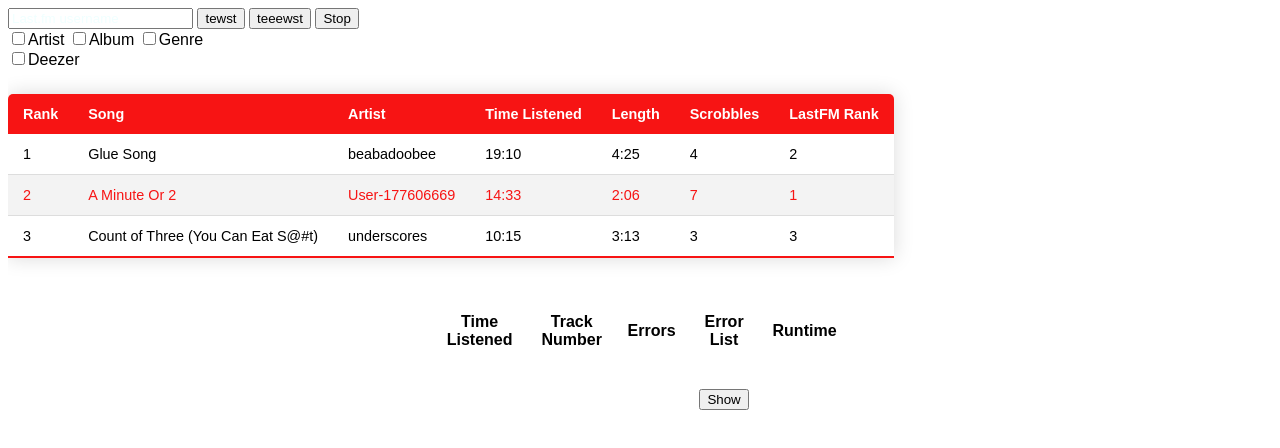
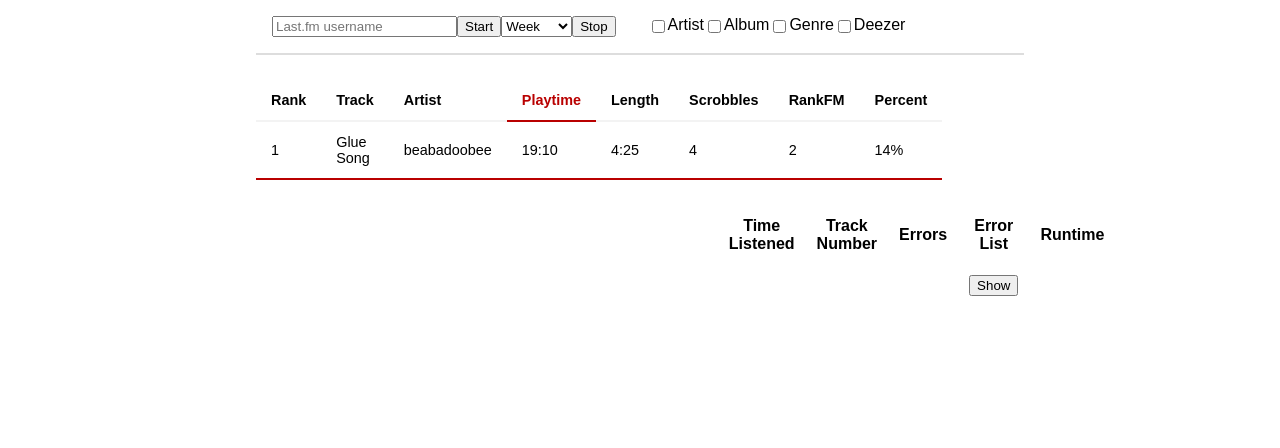
Before and after one commit to xandervsn/LastFM-Time-Charts, a website: page index.html in a window 1280 px wide. Both pictures are taken after a click on the element "Rank". Drawn offline with nearby package versions, Linux system fonts and the light colour scheme.

Commit message:
more web design

```diff
--- a/index.html
+++ b/index.html
@@ -8,33 +8,43 @@
     <title>:3</title>
 </head>
 <body class="body">
-    <div class="input-container">
+    <div class="input">
+        <div class="input-section">
             <input type="search", id='userInput1', placeholder="Last.fm username">
-        <button type="button" id="testbtn">tewst</button>
-        <button type="button" id="btn">teeewst</button>
+            <button type="button" id="testbtn">Start</button>
+            <select name ='range' id="range">
+                <option value="7day">Week</option>
+                <option value="1month">Month</option>
+                <option value="3month">3 Month</option>
+                <option value="6month">6 Month</option>
+                <option value="12month">Year</option>
+                <option value="overall">Overall</option>
+            </select>
             <button id='stopBtn'>Stop</button>
-        <br>
+        </div>
+        <div class="input-section">
             <input type="checkbox", id="artist">Artist</input>
             <input type="checkbox", id="album">Album</input>
             <input type="checkbox", id="genre">Genre</input>
-        <br>
             <input type="checkbox", id="deezer">Deezer</input>
+        </div>
     </div>
     <div class="table-container">
         <table class="content-table", id="content-table">
             <thead>
-              <tr class="first-row">
+              <tr class="first-row", id="first-row">
                 <th>Rank</th>
-                <th>Song</th>
+                <th>Track</th>
                 <th>Artist</th>
-                <th>Time Listened</th>
+                <th>Playtime</th>
                 <th>Length</th>
                 <th>Scrobbles</th>
-                <th>LastFM Rank</th>
+                <th>RankFM</th>
+                <th>Percent</th>
               </tr>
             </thead>
             <tbody>
-              <tr>
+              <tr id="filler">
                 <td>1</td>
                 <td>Glue Song</td>
                 <td>beabadoobee</td>
@@ -42,31 +52,11 @@
                 <td>4:25</td>
                 <td>4</td>
                 <td>2</td>
-              </tr>
-              <tr class="active-row", id="test">
-                <td>2</td>
-                <td>A Minute Or 2</td>
-                <td>User-177606669</td>
-                <td>14:33</td>
-                <td>2:06</td>
-                <td>7</td>
-                <td>1</td>
-              </tr>
-              <tr>
-                <td>3</td>
-                <td>Count of Three (You Can Eat S@#t)</td>
-                <td>underscores</td>
-                <td>10:15</td>
-                <td>3:13</td>
-                <td>3</td>
-                <td>3</td>
+                <td>14%</td>
               </tr>
             </tbody>
           </table>
-    </div>
-    <div class="form", id="form">
-</body>
-    <div id='content'  style="white-space: pre-line">
+          <div id='content'  class='errors'>
             <table id='books' cellpadding='10px' style="text-align:center">
                 <thead>
                     <tr>
@@ -93,6 +83,9 @@
                 </thead>
             </table>
         </div>
+    </div>
+    <div class="form", id="form">
+</body>
 
 <link rel= stylesheet href= style.css>
 <script src = "https://ajax.googleapis.com/ajax/libs/jquery/3.2.1/jquery.min.js"></script>
--- a/src/anal.js
+++ b/src/anal.js
@@ -16,3 +16,27 @@ function anal(total){
     }
     return `${analog}`
 }
+
+//overall | 7day | 1month | 3month | 6month | 12month
+function perchance(period, playtime, base){
+    let time = 0;
+
+    if(period == "period=overall&"){
+        time = 10;
+    }else if(period == "period=7day&"){
+        time = 7*24*60*60
+    }else if(period == "period=1month&"){
+        time = 30*24*60*60
+    }else if(period == "period=3month&"){
+        time = 90*24*60*60
+    }else if(period == "period=6month&"){
+        time = 182*24*60*60
+    }else if(period == "period=12month&"){
+        time = 365*24*60*60
+    }
+    if(Math.round(base*100*(playtime/time))/base == 0){
+        perchance(period, playtime, base*10)
+    }else{
+        return `${Math.round(base*100*(playtime/time))/base}%`
+    }
+}
--- a/src/listeners.js
+++ b/src/listeners.js
@@ -3,34 +3,23 @@ const stopBtn = document.getElementById("stopBtn")
 const showBtn = document.getElementById('showBtn')
 const errorList = document.getElementById('errorList')
 const content = document.getElementById('content')
-
 const tstinput = document.getElementById("userInput1")
+const filler = document.getElementById("filler")
 const btn = document.getElementById("testbtn")
-const test = document.getElementById("btn")
 const artist = document.getElementById("artist")
 const album = document.getElementById("album")
 const genre = document.getElementById("genre")
 const deezer = document.getElementById("deezer")
-
-test.onClick = () => {
-    let table = document.getElementById("content-table");
-    var row = table.insertRow(0);
-    var cell1 = row.insertCell(0);
-    var cell2 = row.insertCell(1);
-    cell1.innerHTML = "NEW CELL1";
-    cell2.innerHTML = "NEW CELL2";
-}
+const table = document.getElementById("content-table");
 
 btn.onclick = () => {
     onSubmit("user=" + tstinput.value + "&", artist.value == "on", album.value == "on", genre.value == "on", deezer.value == "on")
 }
 
+
 stopBtn.onclick = () => {
     onStop()
 }
-
-
-
 
 showBtn.onclick = function onClick(){
     if(errorList.style.visibility == "visible"){
--- a/src/print.js
+++ b/src/print.js
@@ -1,4 +1,5 @@
-function print(playList, listing, albumMap, genreMap){
+function print(albumMap, genreMap){
+    /*
     const artistMap = new Map();
     let artistName;
     for(var key in listing){
@@ -19,27 +20,28 @@ function print(playList, listing, albumMap, genreMap){
     }
     const artistsSorted = new Map([...artistMap.entries()].sort((a, b) => b[1] - a[1]));
     artistsSorted.forEach((time, artists)=>{
-        //console.log(`${artists}: ${anal(time)}`)
+        console.log(`${artists}: ${anal(time)}`)
     });
+    */
     const albumsSorted = new Map([...albumMap.entries()].sort((a, b) => b[1] - a[1]));
     albumsSorted.forEach((time, artists)=>{
-        //console.log(`ALBUM ${artists}: ${anal(time)}`)
+        console.log(`ALBUM ${artists}: ${anal(time)}`)
     });
     const genresSorted = new Map([...genreMap.entries()].sort((a, b) => b[1] - a[1]));
     genresSorted.forEach((time, artists)=>{
-        //console.log(`GENRE ${artists}: ${anal(time)}`)
+        console.log(`GENRE ${artists}: ${anal(time)}`)
     });
 }
 
 function sortTracks(trackMapUns){
-    const trackMap = new Map([...trackMapUns.entries()].sort((a, b) => b[1][1] - a[1][1]));
+    const trackMap = new Map([...trackMapUns.entries()].sort((a, b) => b[1][3] - a[1][3]));
     trackMapUns.clear()
     let i = 0;
     trackMap.forEach((arr, track)=>{
         i++;
-        trackMap.set(track, [arr[0], arr[1], i])
+        trackMap.set(track, [parseInt(i), arr[1], arr[2], anal(arr[3]), anal(arr[4]), arr[5], arr[6], arr[7]])
     });
     trackMap.forEach((arr, track)=>{
-        addTrack(arr[2], track, anal(arr[1]), anal(arr[0]))
+        addTrack(trackMap.get(track))
     });
 }
--- a/src/table.js
+++ b/src/table.js
@@ -1,48 +1,44 @@
-function getLength(){
-  return 0;
+function addTrack(trackmap){
+	let newRow = table.insertRow(-1);
+    for (let i = 0; i < 8; i++) {
+        newCell = newRow.insertCell(i);
+		let newText = document.createTextNode(trackmap[i]);
+		newCell.appendChild(newText);
+    }
+	filler.remove()
+	highlight();
 }
 
-function addTrack(rank, track, playtime, length, percentage){
-  response.tbldata.push({
-      "rank": rank,
-      "track": track,
-      "playtime": playtime,
-      "length": length,
-      "percentage": percentage,
-  });
+function highlight(){
+	let tableRows = document.getElementsByTagName('tr');
+	for (let i = 1; i < tableRows.length; i++) {
+		tableRows[i].onmouseover = function(){
+			tableRows[i].className = 'active-row'
+		};
+		tableRows[i].onmouseleave = function(){
+			tableRows[i].className = ''
+		};
+	}
 }
 
-const response = {
-  "tbldata": [
-     {
-        "rank": null,
-        "track": null,
-        "playtime": null,
-        "length": null,
-        "percentage": null,
-     },
-  ]
+const firstrow = document.getElementsByTagName('th');
+for (let i = 0; i < firstrow.length; i++) {
+	firstrow[i].onmouseover = function(){
+		if(firstrow[i].className.split(' ')[0] != 'on-head'){
+			firstrow[i].className = 'active-head'
+		}
+	};
+	firstrow[i].onmouseleave = function(){
+		if(firstrow[i].className.split(' ')[0] != 'on-head'){
+			firstrow[i].className = ''
+		}
+	};
 }
 
-let tableRows = document.getElementsByTagName('tr');
+function sortTableByColumn(table, column, asc = false) {
+	try{document.getElementsByClassName('on-head')[0].className = ''}catch{}
+	firstrow[column].className = 'on-head'
 
-for (let i = 1; i < tableRows.length; i++) {
-  tableRows[i].addEventListener('mouseover', function(e){
-    tableRows[i].className = 'active-row'
-  });
-  tableRows[i].addEventListener('mouseleave', function(e){
-    tableRows[i].className = ''
-  });
-}
-
-/**
- * Sorts a HTML table.
- *
- * @param {HTMLTableElement} table The table to sort
- * @param {number} column The index of the column to sort
- * @param {boolean} asc Determines if the sorting will be in ascending
- */
-function sortTableByColumn(table, column, asc = true) {
 	const dirModifier = asc ? 1 : -1;
 	const tBody = table.tBodies[0];
 	const rows = Array.from(tBody.querySelectorAll("tr"));
@@ -67,14 +63,20 @@ function sortTableByColumn(table, column, asc = true) {
 	table.querySelectorAll("th").forEach(th => th.classList.remove("th-sort-asc", "th-sort-desc"));
 	table.querySelector(`th:nth-child(${column + 1})`).classList.toggle("th-sort-asc", asc);
 	table.querySelector(`th:nth-child(${column + 1})`).classList.toggle("th-sort-desc", !asc);
+	highlight();
 }
 
 document.querySelectorAll(".content-table th").forEach(headerCell => {
 	headerCell.addEventListener("click", () => {
 		const tableElement = headerCell.parentElement.parentElement.parentElement;
-		const headerIndex = Array.prototype.indexOf.call(headerCell.parentElement.children, headerCell);
+		let headerIndex = Array.prototype.indexOf.call(headerCell.parentElement.children, headerCell);
+		if(headerIndex == 0){
+			headerIndex = 3
+		}
+		if(headerIndex == 6){
+			headerIndex = 5
+		}
 		const currentIsAscending = headerCell.classList.contains("th-sort-asc");
-
-		sortTableByColumn(tableElement, headerIndex, !currentIsAscending);
+		sortTableByColumn(tableElement, headerIndex, currentIsAscending);
 	});
 });
--- a/style.css
+++ b/style.css
@@ -1,64 +1,56 @@
-html, body {
-  font-family: 'Trebuchet MS';
-  height: 100%;
+.input{
+  width: 60%;
+  display:flex;
+  border-bottom: 2px solid #dddddd;
+  margin:auto;
 }
 
-.form {
-  border-color: green;
-  margin: auto;
-  width: 33%;
-  height:100%;
-  position: relative;
-}
-
-::placeholder {
-  color: azure;
-  opacity: 1;
-}
-
-.input-container{
-margin-left: auto;
-margin-right: 0;
-min-width:100%;
+.input-section {
+  padding: 1rem 1rem;
+  display: flex;
 }
 
 @import url("https://fonts.googleapis.com/css2?family=Lato:wght@400;700&display=swap");
 
 body {
+  margin:0;
+  padding:0;
   font-family: "Lato", sans-serif;
 }
 
 .table-container {
-  margin-left: 0;
-  margin-right: 0;
-  min-width:100%;
-  overflow: scroll;
-  scroll-behavior:smooth;
+  margin: auto;
+  width: 60%;
 }
 
 * {
   font-family: sans-serif;
 }
 
+.errors{
+  float:right;
+  width:40%
+}
+
 .content-table {
+  width:60%;
+  float:left;
   border-collapse: collapse;
   margin: 25px 0;
   font-size: 0.9em;
   border-radius: 5px 5px 0 0;
   overflow: hidden;
-  box-shadow: 0 0 20px rgba(0, 0, 0, 0.15);
 }
 
 .first-row {
   user-select: none;
   cursor: pointer;
 }
+
 .content-table thead tr {
-  background-color: #F71414;
-  color: #ffffff;
+  border-bottom: 2px solid #f3f3f3;
   text-align: left;
   font-weight: bold;
-  min-width: 100%;
 }
 
 .content-table th,
@@ -67,7 +59,7 @@ body {
 }
 
 .content-table tbody tr {
-  border-bottom: 1px solid #dddddd;
+  border-bottom: 2px solid #dddddd;
 }
 
 .content-table tbody tr:nth-of-type(even) {
@@ -75,9 +67,14 @@ body {
 }
 
 .content-table tbody tr:last-of-type {
-  border-bottom: 2px solid #F71414;
+  border-bottom: 2px solid #B90000;
 }
 
 .content-table tbody tr.active-row {
-  color: #F71414;
+  color: #B90000;
 }
+
+.active-head, .on-head{
+  color:#B90000;
+  border-bottom: 2px solid #B90000;
+}
```
Also changed, not shown: src/index.js (+24 -9 lines), README.md, src/secret.js (line endings or trailing spaces). Lines whose indentation alone changed are shown as unchanged.
